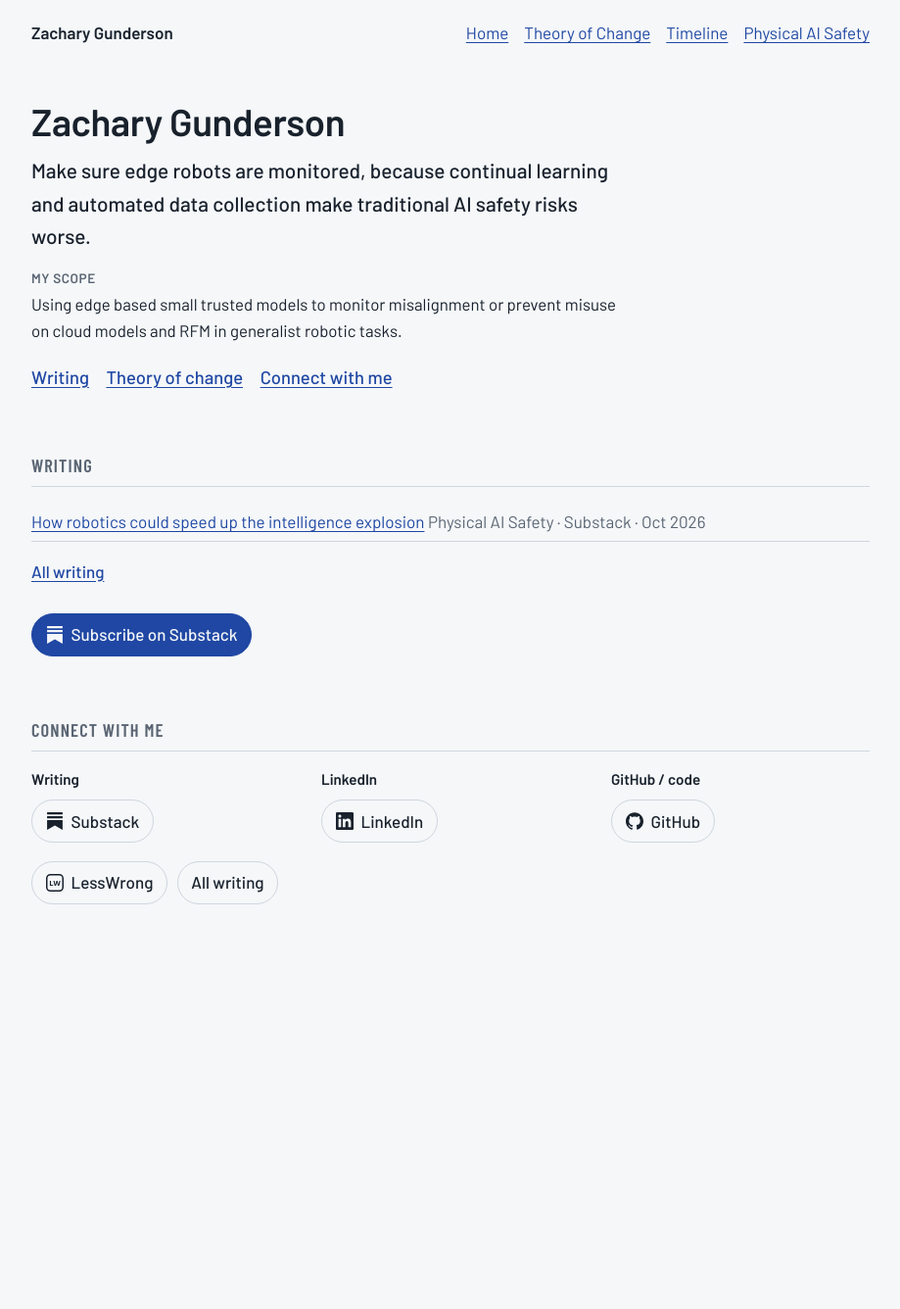
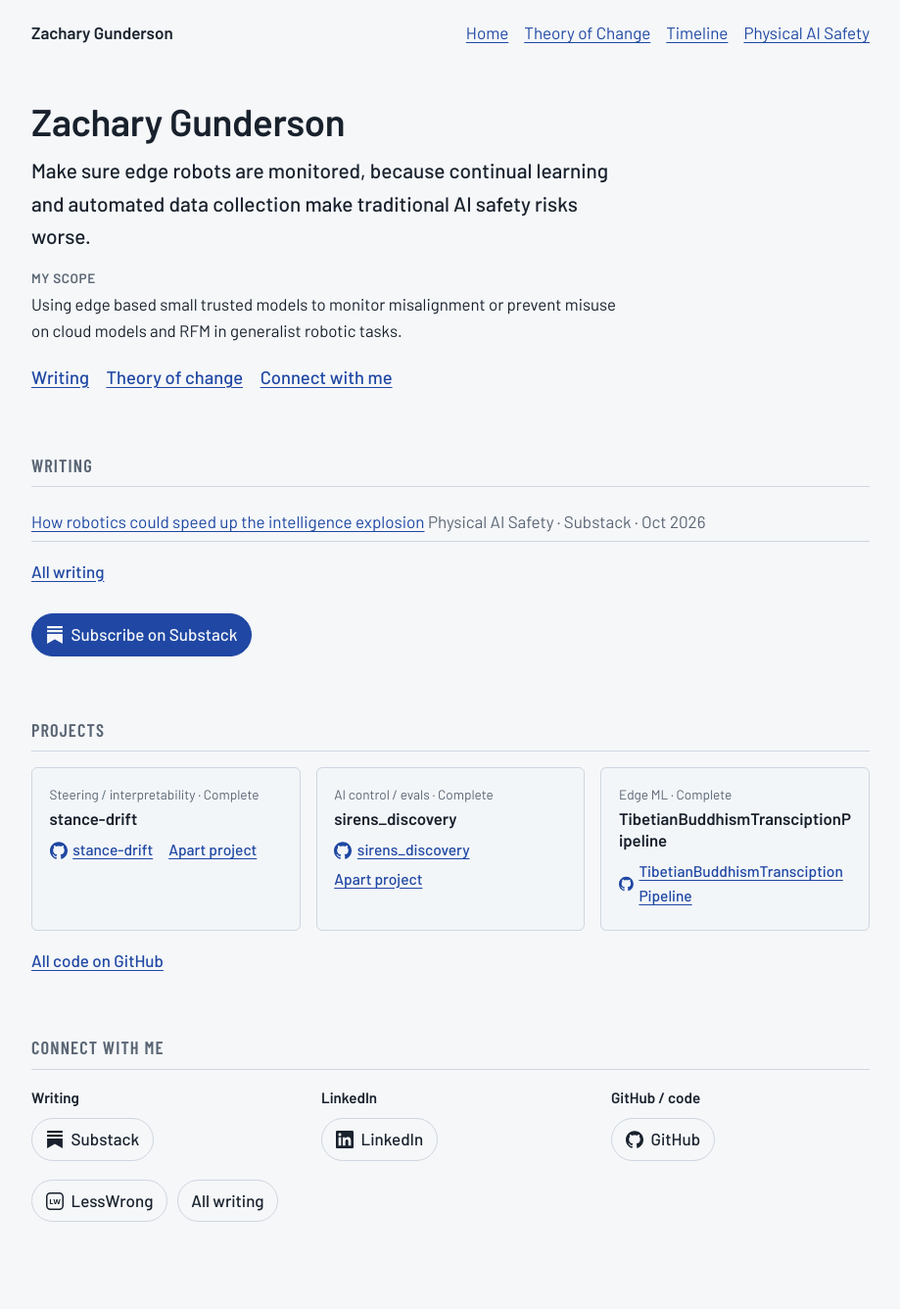
Before and after one commit to Ztgunderson/Ztgunderson.github.io, a Jekyll site: the page built from index.html, in a window 1280 px wide. Shown: the whole page at 98% size, without its empty margins (180-1099 px from the left). Built offline with Jekyll 4.4.1, drawn with Linux system fonts in a browser that asks for light colours; before the commit the page ends 1012 px from its top, so only the background shows below that.

Commit message:
Home: top 3 writing/papers (top: true) and top 3 projects linked to their GitHub repos
Co-Authored-By: Claude Opus 5.5 <noreply@anthropic.com>
Claude-Session: https://claude.ai/code/session_01YJ6KKtaqbJv3gQdmqf7GMB

```diff
--- a/_data/papers.yml
+++ b/_data/papers.yml
@@ -7,6 +7,7 @@
 #    When you flip it to true, delete the old "workshop-paper-2026" entry in timeline.yml so it isn't listed twice.
 # 3. status: under review | accepted | published | preprint | poster
 # 4. title and summary are yours (the paper's own title is fine).
+# 6. top: true puts it in the home page "Writing" section (top 3 across writing + papers).
 # 5. date: YYYY-MM or YYYY-MM-DD (submission or publication date).
 
 - show: false   # double-blind review: flip after the decision
@@ -18,3 +19,4 @@
   pdf: ""
   code: ""
   summary: ""
+  top: true
--- a/_data/projects.yml
+++ b/_data/projects.yml
@@ -1,4 +1,7 @@
-# RULE: every title and finding is written by Zach. Cards with a blank title are hidden.
+# RULE: every title and finding is written by Zach.
+# HOME PAGE shows the projects marked top: true (max 3), each linked to its GitHub repo.
+# repo: full GitHub URL. If title is blank, the card shows the repo's own name until you write a title.
+# Cards with no title and no repo are hidden.
 # Lines marked "draft (AI)" are reminders only; they never appear on the site.
 # Projects on the home page, in theory-of-change order (top = most central).
 # Fields:
@@ -9,6 +12,8 @@
 # Text marked "(from site)" is copied from your existing timeline entries.
 
 - id: sticky-note-vla
+  repo: ""
+  top: false
   # draft title (AI): Do VLA robot policies follow text they see in the scene?
   title: ""
   area: Physical AI safety
@@ -20,6 +25,8 @@
     - { label: Code, url: "" }
 
 - id: eval-awareness-pilot
+  repo: ""
+  top: false
   # draft title (AI): Do robot model backbones know when they're in a simulation?
   title: ""
   area: Physical AI safety
@@ -31,6 +38,8 @@
     - { label: Code, url: "" }
 
 - id: trajectory-monitor
+  repo: ""
+  top: false
   # draft title (AI): Decision models as monitors for agent trajectories
   title: ""
   area: AI control / monitoring
@@ -42,6 +51,8 @@
     - { label: Code, url: "" }
 
 - id: room-twin
+  repo: ""
+  top: false
   # draft title (AI): Affordable digital twins of real rooms for sim-to-real safety tests
   title: ""
   area: Physical AI safety tooling
@@ -52,6 +63,8 @@
     - { label: Code, url: "" }
 
 - id: tutor-steering
+  repo: "https://github.com/Ztgunderson/stance-drift"
+  top: true   # CHECK: stance-drift repo matched to this card (same Apart project link)
   # draft title (AI): Guiding open-weight AI tutors without training
   title: ""
   area: Steering / interpretability
@@ -65,6 +78,8 @@
     - { label: Code, url: "" }
 
 - id: mirage-steering
+  repo: ""
+  top: false
   # draft title (AI): Steering on medical images (MIRAGE)
   title: ""
   area: Steering / interpretability
@@ -76,6 +91,8 @@
     - { label: Code, url: "" }
 
 - id: honeypots
+  repo: "https://github.com/Ztgunderson/sirens_discovery"
+  top: true
   # draft title (AI): Discovering honeypots from resampled behavior in evaluation
   title: ""
   area: AI control / evals
@@ -89,6 +106,8 @@
     - { label: Code, url: "" }
 
 - id: tibetan-asr
+  repo: "https://github.com/Ztgunderson/TibetianBuddhismTransciptionPipeline"
+  top: true
   # draft title (AI): Domain and capacity in low-resource Tibetan speech recognition
   title: ""
   area: Edge ML
@@ -101,6 +120,8 @@
     - { label: Code, url: "https://github.com/Ztgunderson/TibetianBuddhismTransciptionPipeline" }
 
 - id: layterms
+  repo: ""
+  top: false
   # draft title (AI): Layterms — AI safety for everyday voters
   title: ""
   area: Public education
--- a/_data/writing.yml
+++ b/_data/writing.yml
@@ -8,6 +8,7 @@
 # 3. Every title and summary is written by Zach. Leave title "" on a placeholder until you name it;
 #    the "# topic" comment is a private reminder and never shows on the site.
 # 4. section: AI Safety | Physical AI Safety | Buddhism x AI | Animal x AI | Governance
+# 6. top: true puts it in the home page "Writing" section (top 3 across writing + papers).
 # 5. venue: Substack | LessWrong | EA Forum | other.  image: optional cover, e.g. assets/posts/x.jpg
 
 - status: published
@@ -19,6 +20,7 @@
   url: "https://zacharygunderson.substack.com/p/how-robotics-could-speed-up-the-intelligence"
   summary: ""
   image: ""
+  top: true
 
 # ---------- placeholders (status: planned) ----------
 - status: planned
--- a/assets/site.css
+++ b/assets/site.css
@@ -252,3 +252,5 @@ a.social-btn:hover { border-color: var(--blue); color: var(--blue); }
 .pitch3 { margin: 1rem 0 0; max-width: var(--measure); }
 .pitch3 dt { font-weight: 600; font-size: .85rem; text-transform: uppercase; letter-spacing: .04em; color: var(--muted); margin-top: .7rem; }
 .pitch3 dd { margin: .15rem 0 0; color: var(--ink); font-size: 1.05rem; }
+.repo-link { display: inline-flex; align-items: center; gap: .35rem; }
+.card h3, .card-links a { overflow-wrap: anywhere; }
--- a/index.html
+++ b/index.html
@@ -59,37 +59,38 @@ description: ""  # your words; blank falls back to _config.yml description
 </section>
 {% endif %}
 
-{% if live_posts.size > 0 %}
+{% assign top_w = live_posts | where: "top", true %}
+{% assign top_p = site.data.papers | where_exp: "p", "p.show" | where_exp: "p", "p.title != ''" | where: "top", true %}
+{% if top_w.size == 0 and top_p.size == 0 %}{% assign top_w = live_posts %}{% endif %}
+{% if top_w.size > 0 or top_p.size > 0 %}
 <section class="home-sec" id="writing">
   <h2>Writing</h2>
-  <ul class="writing">{% for w in live_posts limit: 3 %}{% include post-item.html w=w %}{% endfor %}</ul>
-  <p class="card-links"><a href="{{ '/writing/' | relative_url }}">All writing</a></p>
+  <ul class="writing">{% assign n = 0 %}
+    {% for p in top_p %}{% if n < 3 %}{% include paper-item.html p=p %}{% assign n = n | plus: 1 %}{% endif %}{% endfor %}
+    {% for w in top_w %}{% if n < 3 %}{% include post-item.html w=w %}{% assign n = n | plus: 1 %}{% endif %}{% endfor %}
+  </ul>
+  <p class="card-links"><a href="{{ '/writing/' | relative_url }}">All writing</a>{% assign np2 = site.data.papers | where_exp: "p", "p.show" | where_exp: "p", "p.title != ''" %}{% if np2.size > 0 %}<a href="{{ '/papers/' | relative_url }}">All papers</a>{% endif %}</p>
   <p><a class="social-btn subscribe" href="{{ h.contact.substack }}">{% include icons/substack.svg %}<span>Subscribe on Substack</span></a></p>
 </section>
 {% endif %}
 
-{% assign shown_papers = site.data.papers | where_exp: "p", "p.show" | where_exp: "p", "p.title != ''" %}
-{% if shown_papers.size > 0 %}
-<section class="home-sec" id="papers">
-  <h2>Papers</h2>
-  <ul class="writing papers">{% for p in shown_papers %}{% include paper-item.html p=p %}{% endfor %}</ul>
-</section>
-{% endif %}
-
-{% if titled.size > 0 %}
+{% assign top_proj = site.data.projects | where: "top", true %}
+{% assign pc = 0 %}{% for p in top_proj %}{% if p.show %}{% if p.title != "" or p.repo != "" %}{% assign pc = pc | plus: 1 %}{% endif %}{% endif %}{% endfor %}
+{% if pc > 0 %}
 <section class="home-sec" id="projects">
   <h2>Projects</h2>
-  <div class="cards">
-  {% for p in site.data.projects %}{% if p.show and p.title != "" %}
+  <div class="cards">{% assign n = 0 %}
+  {% for p in top_proj %}{% if p.show and n < 3 %}{% if p.title != "" or p.repo != "" %}{% assign n = n | plus: 1 %}
+    {% assign repo_name = p.repo | split: "/" | last %}
     <article class="card">
       <p class="card-meta">{{ p.area }} · <span class="status">{{ p.status }}</span></p>
-      <h3>{{ p.title }}</h3>
-      {% if p.finding != "" %}<p>{{ p.finding }}</p>{% else %}<p class="muted">Write-up coming.</p>{% endif %}
-      {% assign live = p.links | where_exp: "l", "l.url != ''" %}
-      {% if live.size > 0 %}<p class="card-links">{% for l in live %}<a href="{{ l.url }}">{{ l.label }}</a>{% endfor %}</p>{% endif %}
+      <h3>{% if p.title != "" %}{{ p.title }}{% else %}{{ repo_name }}{% endif %}</h3>
+      {% if p.finding != "" %}<p>{{ p.finding }}</p>{% endif %}
+      <p class="card-links">{% if p.repo != "" %}<a class="repo-link" href="{{ p.repo }}">{% include icons/github.svg %} {{ repo_name }}</a>{% endif %}{% assign live = p.links | where_exp: "l", "l.url != ''" %}{% for l in live %}{% if l.url != p.repo %}<a href="{{ l.url }}">{{ l.label }}</a>{% endif %}{% endfor %}</p>
     </article>
-  {% endif %}{% endfor %}
+  {% endif %}{% endif %}{% endfor %}
   </div>
+  <p class="card-links"><a href="{{ h.contact.github }}">All code on GitHub</a></p>
 </section>
 {% endif %}
 
```
